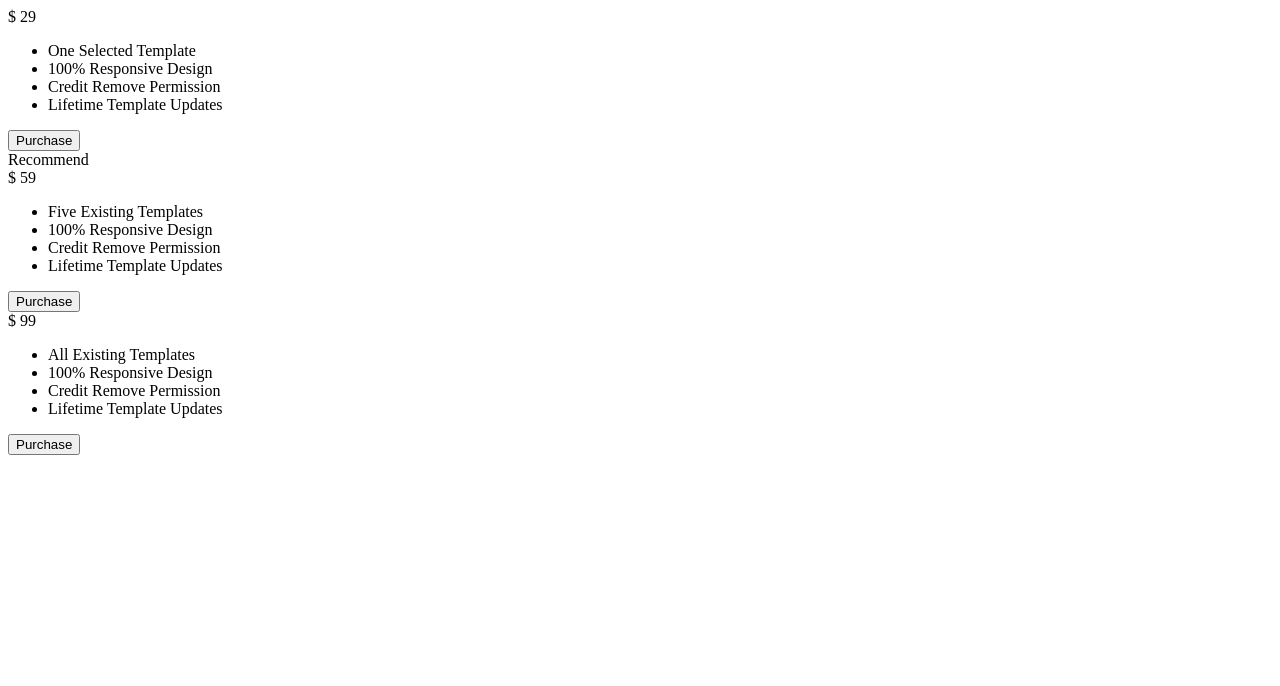
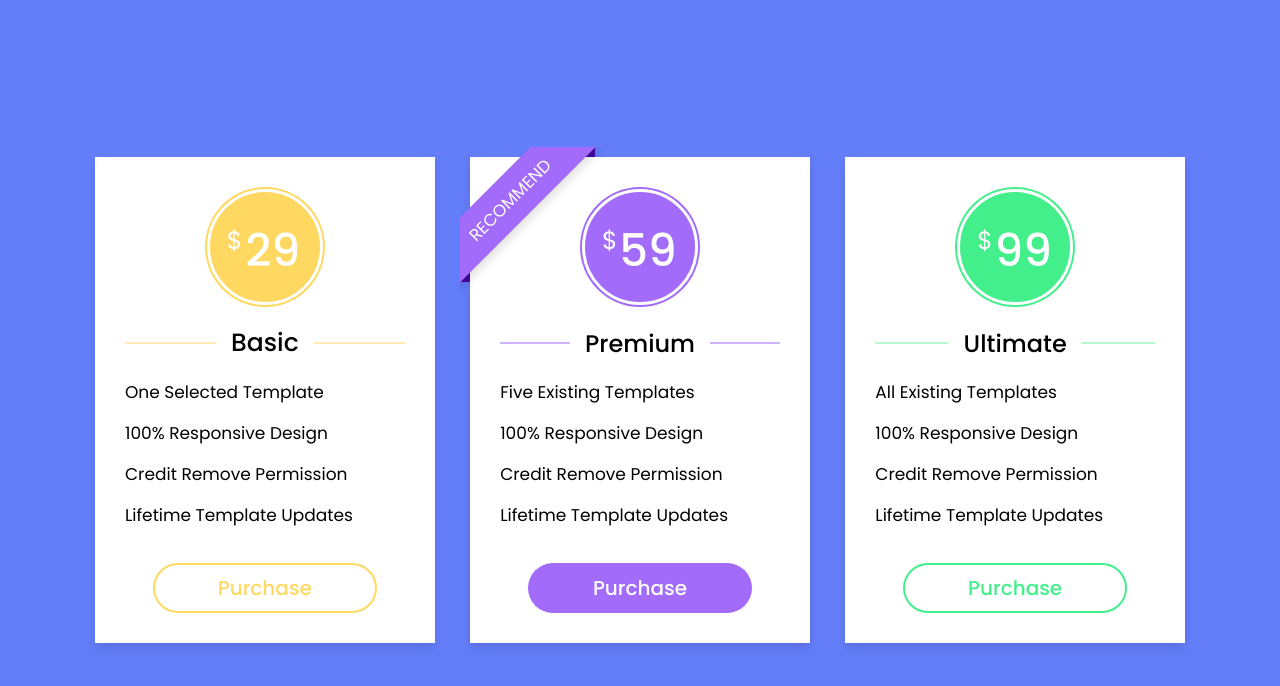
Before and after one commit to Jettiso/responsive-pricing-tables, a plain HTML site: page index.html in a window 1280 px wide. Drawn offline with Linux system fonts and the light colour scheme.

Commit message:
finalize HTML

```diff
--- a/index.html
+++ b/index.html
@@ -4,7 +4,8 @@
         <meta charset="UTF-8" />
         <meta http-equiv="X-UA-Compatible" content="IE=edge" />
         <meta name="viewport" content="width=device-width, initial-scale=1.0" />
-        <title>Document</title>
+        <title>Responsive Pricing Tables</title>
+        <link rel="stylesheet" href="styles.css">
     </head>
     <body>
         <div class="wrapper">
```
